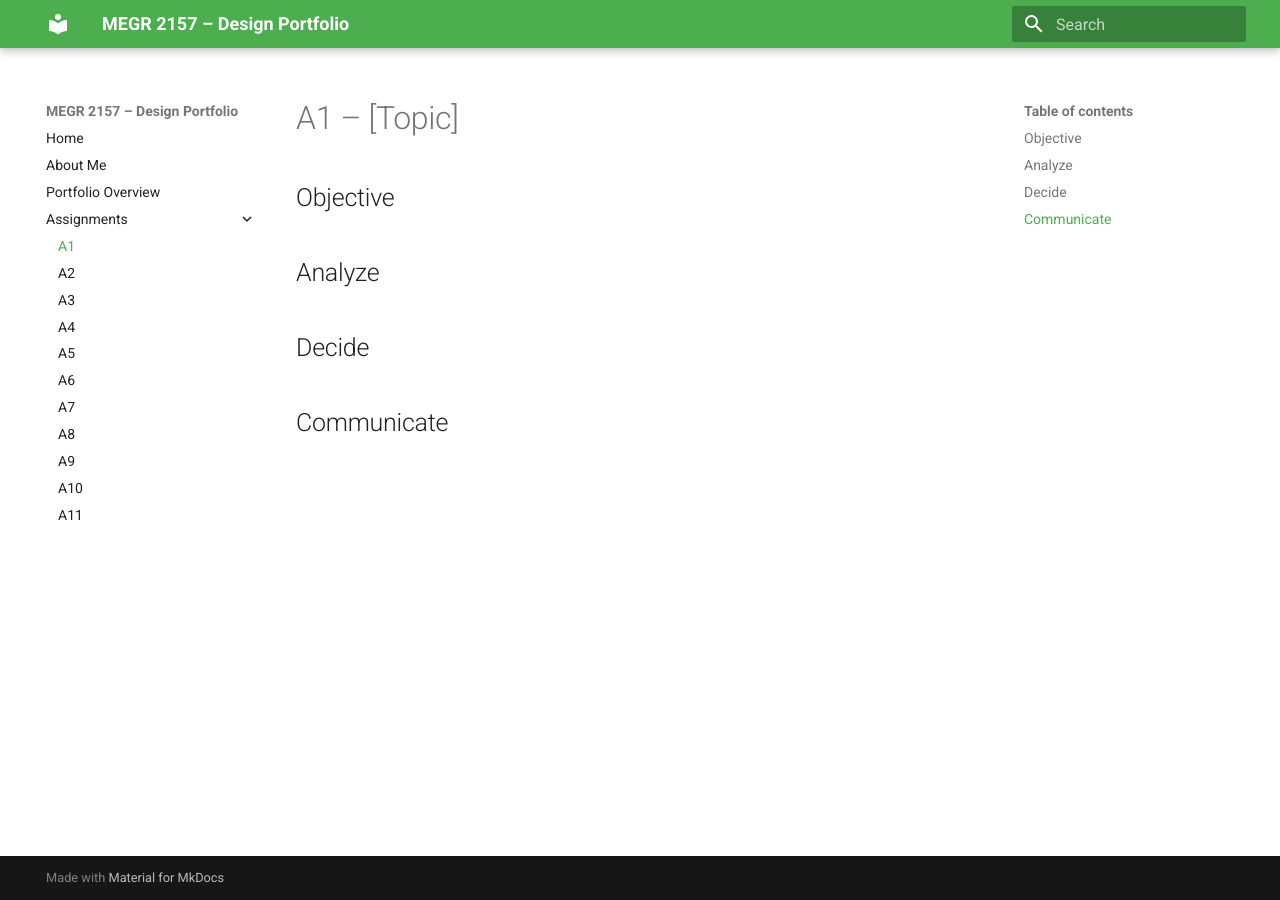
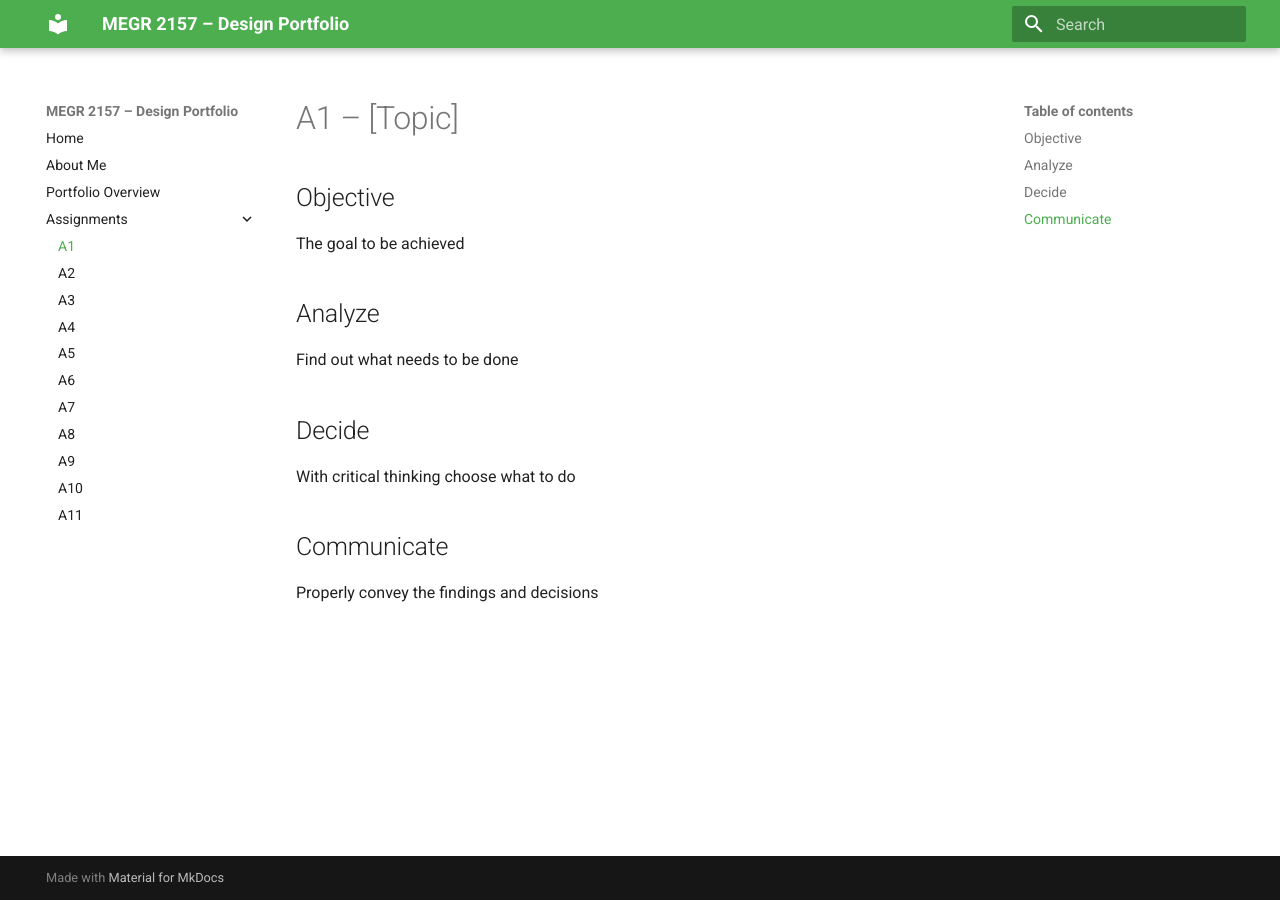
Before and after one commit to TropicalFury/megr2157_designprojects1_portfolio, an MkDocs documentation site: the page built from docs/assignments/A01/index.md, in a window 1280 px wide. Built offline with MkDocs 1.6.1 and Material for MkDocs 9.7.7, drawn with Linux system fonts in a browser that asks for light colours.

Commit message:
Update index.md with assignment details
Added content to sections: Objective, Analyze, Decide, and Communicate.

```diff
--- a/docs/assignments/A01/index.md
+++ b/docs/assignments/A01/index.md
@@ -1,12 +1,13 @@
 # A1 – [Topic]
 
 ## Objective
-
+The goal to be achieved
 
 ## Analyze
-
+Find out what needs to be done
 
 ## Decide
-
+With critical thinking choose what to do
 
 ## Communicate
+Properly convey the findings and decisions
```
